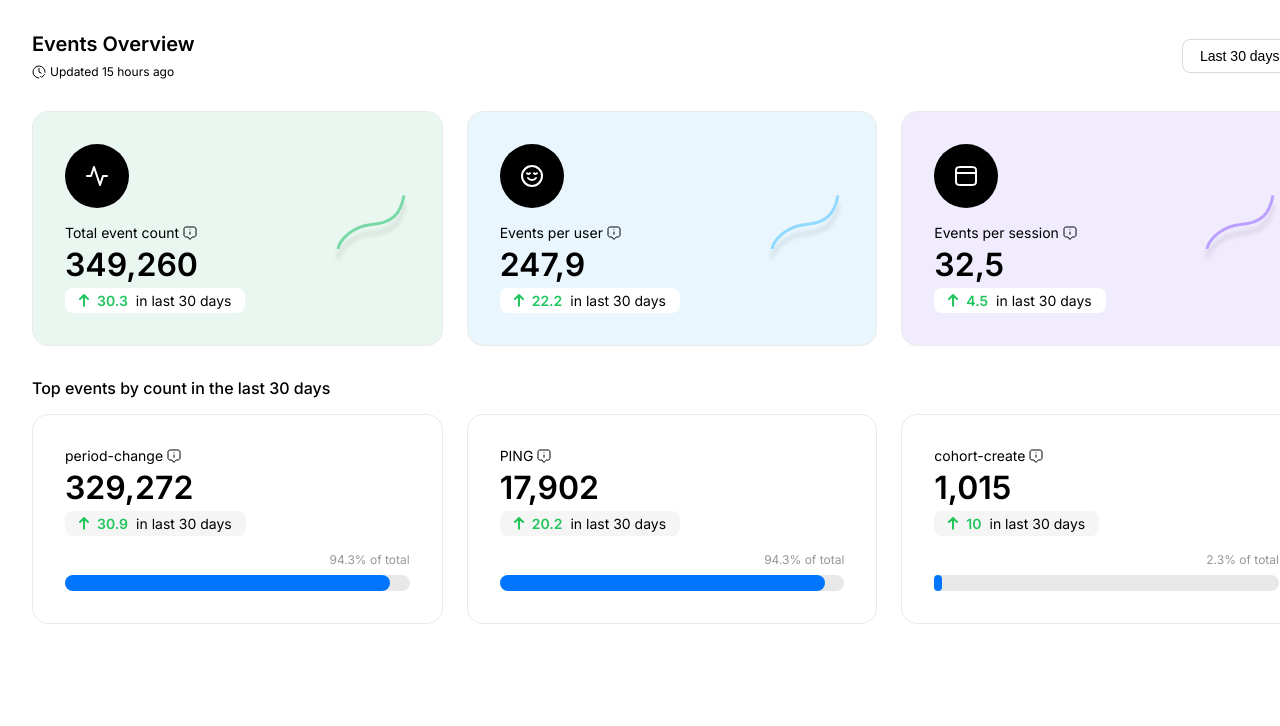
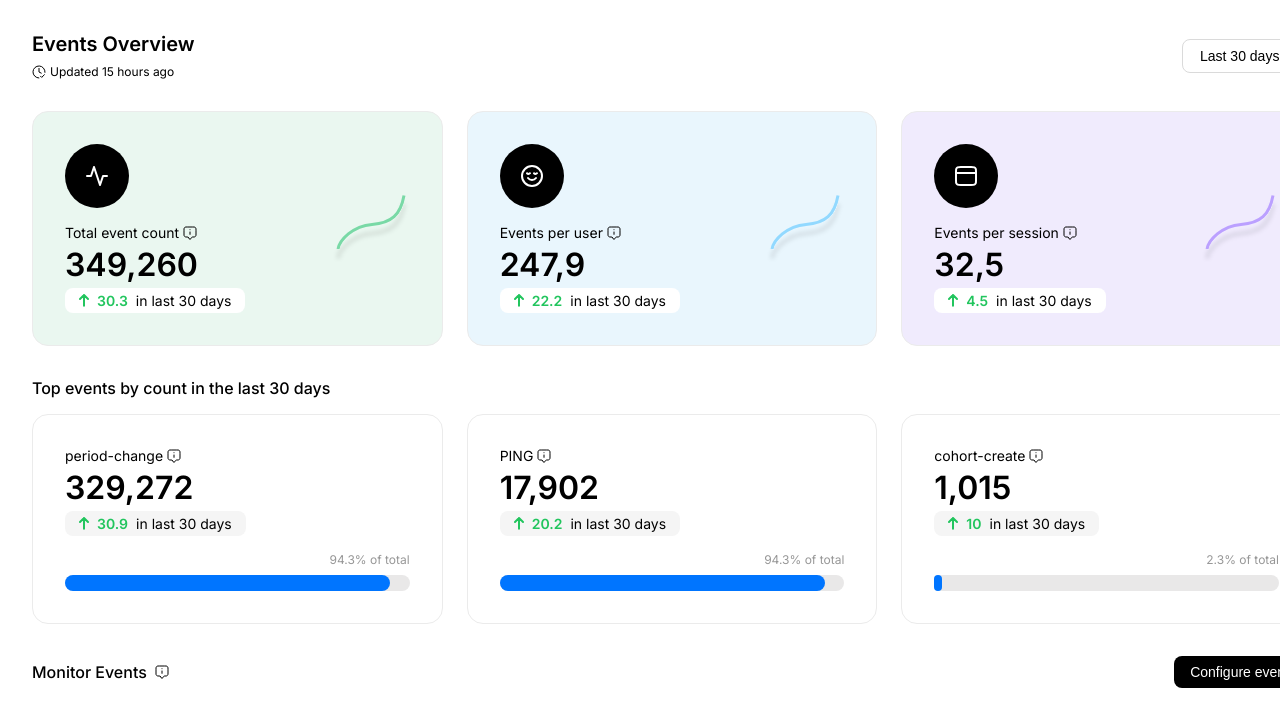
Before and after one commit to erdemuslu/events-overview, a React (Vite) app: page / in a window 1280 px wide. Shown: the top 726 px of the page. Built offline with nearby package versions, Linux system fonts and the light colour scheme.

Commit message:
feat(monitor-events): add header section

```diff
--- a/src/App.jsx
+++ b/src/App.jsx
@@ -2,7 +2,7 @@ import { useMemo, useState } from "react";
 
 import "./App.css";
 
-import { Header, MainStatistics, TopEvents } from "./sections";
+import { Header, MainStatistics, MonitorEvents, TopEvents } from "./sections";
 import { headerFilterData } from "./constants";
 
 function App() {
@@ -20,6 +20,7 @@ function App() {
         type={headerFilterValue}
       />
       <TopEvents progressLabel={headerFilterLabel} type={headerFilterValue} />
+      <MonitorEvents />
     </div>
   );
 }
--- /dev/null
+++ b/src/components/button/button.css
@@ -0,0 +1,10 @@
+.button {
+  background-color: #000;
+  border-radius: 0.5rem;
+  padding: 0.5rem 1rem;
+  color: #fff;
+  font-size: .875rem;
+  cursor: pointer;
+  outline: none;
+  border: 0;
+}
--- /dev/null
+++ b/src/components/button/button.jsx
@@ -0,0 +1,11 @@
+import "./button.css";
+
+const Button = ({ children, onClick }) => {
+  return (
+    <button className="button" onClick={onClick}>
+      {children}
+    </button>
+  );
+};
+
+export default Button;
--- /dev/null
+++ b/src/components/button/index.jsx
@@ -0,0 +1 @@
+export { default } from "./button";
--- a/src/components/index.jsx
+++ b/src/components/index.jsx
@@ -1,2 +1,3 @@
 export { default as Box } from "./box";
+export { default as Button } from "./button";
 export { default as Select } from "./select";
--- a/src/sections/index.jsx
+++ b/src/sections/index.jsx
@@ -1,3 +1,4 @@
 export { default as Header } from "./header";
 export { default as MainStatistics } from "./main-statistics";
+export { default as MonitorEvents } from "./monitor-events";
 export { default as TopEvents } from "./top-events";
--- /dev/null
+++ b/src/sections/monitor-events/index.jsx
@@ -0,0 +1 @@
+export { default } from "./monitor-events";
--- /dev/null
+++ b/src/sections/monitor-events/monitor-events.css
@@ -0,0 +1,20 @@
+.monitor-events {
+  margin-block: 2rem;
+}
+
+.monitor-events-header {
+  display: flex;
+  justify-content: space-between;
+  align-items: center;
+}
+
+.monitor-events-title {
+  display: flex;
+  align-items: center;
+}
+
+.monitor-events-title p {
+  font-size: 1rem;
+  font-weight: 500;
+  margin-right: .5rem;
+}
--- /dev/null
+++ b/src/sections/monitor-events/monitor-events.jsx
@@ -0,0 +1,22 @@
+import "./monitor-events.css";
+
+import { InfoIcon } from "../../components/icons";
+import { Button } from "../../components";
+
+const MonitorEvents = () => {
+  return (
+    <div className="monitor-events">
+      <div className="monitor-events-header">
+        <div className="monitor-events-title">
+          <p>Monitor Events</p>
+          <InfoIcon />
+        </div>
+        <div className="monitor-events-actions">
+          <Button>Configure events</Button>
+        </div>
+      </div>
+    </div>
+  );
+};
+
+export default MonitorEvents;
```
